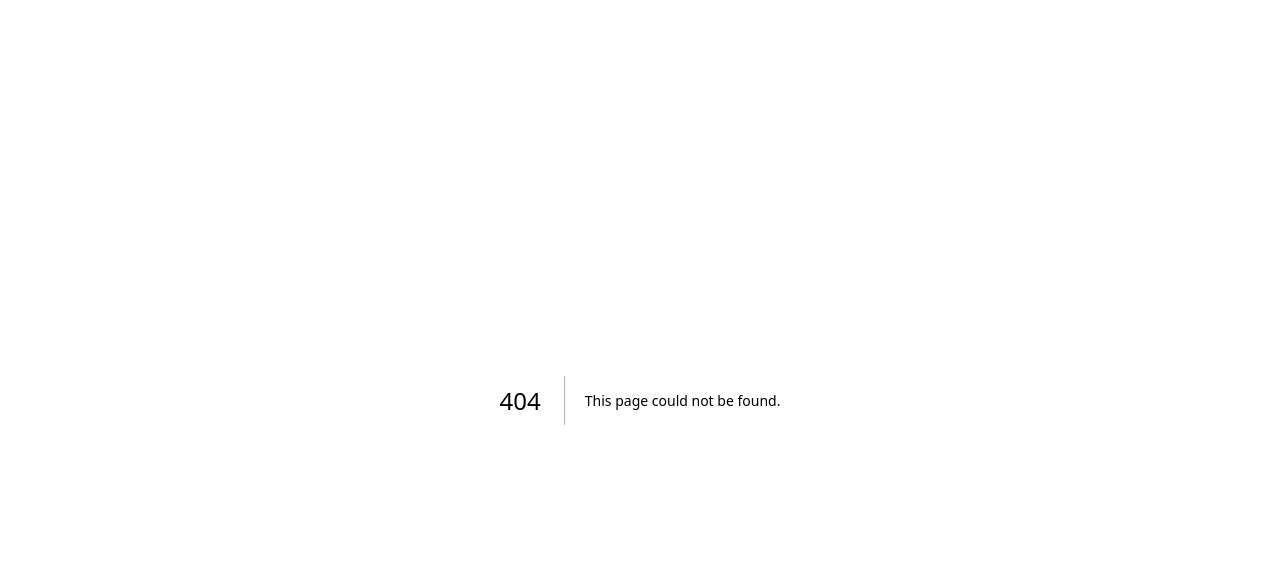
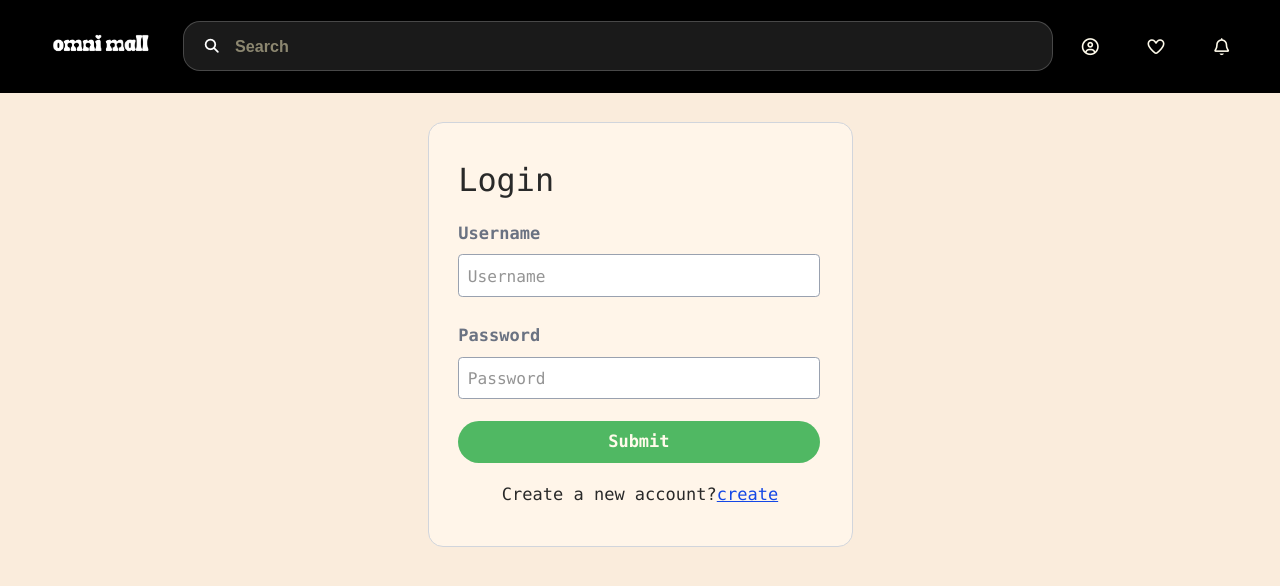
Before and after one commit to pasiabhishek/omni-mall, a Next.js app: page /auth/login in a window 1280 px wide. Before the commit this address had no page. Shown: the top 586 px of the page. Built offline with nearby package versions, Linux system fonts and the light colour scheme; a web font is replaced by a local one.

Commit message:
Add login and signup routes
Add a React Hook Form-based login page with required-field validation and a link to signup, plus a placeholder signup page. Add react-hook-form as a dependency.

```diff
--- a/package.json
+++ b/package.json
@@ -15,6 +15,7 @@
     "next": "16.4.0",
     "react": "19.3.0",
     "react-dom": "19.3.0",
+    "react-hook-form": "^7.90.0",
     "sheryjs": "^1.0.0-beta.0.1.8"
   },
   "devDependencies": {
--- /dev/null
+++ b/src/app/auth/login/page.jsx
@@ -0,0 +1,82 @@
+"use client";
+
+import Header from "@/app/component/common/Header";
+import Link from "next/link";
+import React from "react";
+import { useForm } from "react-hook-form";
+
+const Page = () => {
+  const {
+    register,
+    handleSubmit,
+    formState: { errors },
+  } = useForm();
+
+  const onSubmit = (data) => {
+    console.log(data);
+  };
+
+  return (
+    <>
+      <Header />
+      <div className=" font-mono text-amber-50 flex justify-center items-top pt-7 w-full h-screen bg-[#faecdc]">
+        <form
+          onSubmit={handleSubmit(onSubmit)}
+          className="bg-white-800 text-[#292929] border border-gray-300 p-7 h-100 rounded-[15px] w-100 flex justify-around flex-col  bg-[#FFF5E9]"
+        >
+          <h2
+            className="text-3xl text-left capitalize">login</h2>
+          <div
+            className="text-left flex  flex-col justify-around h-20">
+            <label className="font-semibold text-gray-500">Username</label>
+
+            <input
+              placeholder="username"
+              className="border border-gray-400 rounded px-2 w-85  h-10 text-left font-medium capitalize bg-[#fff]"
+              type="text"
+              id="FirstName"
+              {...register("userName", {
+                required: "This field is required",
+              })}
+            />
+
+            {errors.userName && (
+              <p className="text-red-600 font-semibold text-7xl">{errors.userName.message}</p>
+            )}
+          </div>
+          <div className="text-left flex  flex-col justify-around h-20">
+            <label className="font-semibold text-gray-500">Password</label>
+            <input
+              placeholder="password"
+              className="border border-gray-400 rounded px-2 w-85  h-10 text-left font-medium capitalize  bg-[#fff]"
+              type="password"
+              id="FirstName"
+              {...register("pasword", {
+                required: "This field is required",
+              })}
+            />
+
+            {errors.pasword && (
+              <p className="text-red-600 font-semibold">{errors.pasword.message}</p>
+            )}
+          </div>
+          <button
+            type="submit"
+            className=" rounded-3xl px-2 w-85  h-10 font-semibold font-medium capitalize bg-[#50b863] text-center text-amber-50"
+          >Submit</button>
+          <p className="text-center text-[10px]">
+            Create a new account?
+            <Link
+              href="/auth/signup"
+              className="text-blue-700 underline"
+            >create
+            </Link>
+          </p>
+
+        </form>
+      </div>
+    </>
+  );
+};
+
+export default Page;
--- /dev/null
+++ b/src/app/auth/signup/page.jsx
@@ -0,0 +1,11 @@
+import React from 'react'
+
+const page = () => {
+  return (
+    <div>
+      login
+    </div>
+  )
+}
+
+export default page
```
Also changed, not shown: 1 other file (tests, documents, lock files or other folders).
